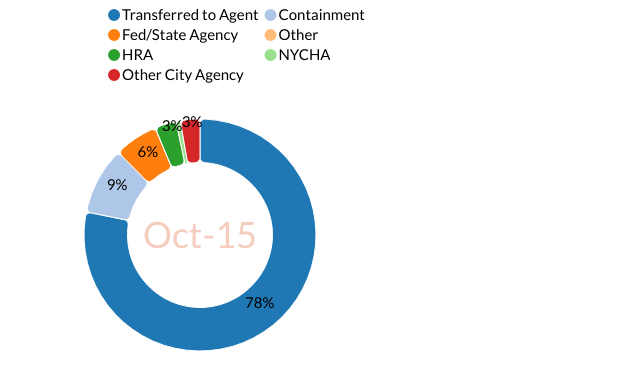
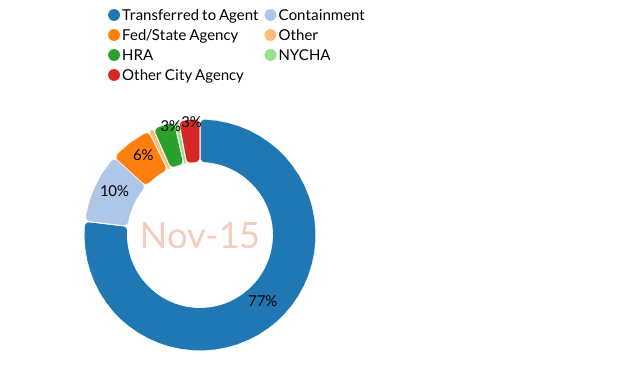
Before and after one commit to timothymartin76/SSBI, a website: page Oct_Nov/NLU_Break_2.htm in a window 1280 px wide. Shown: the whole page, without its empty margins (0-640 px from the left). Drawn offline with nearby package versions, Linux system fonts and the light colour scheme.

Commit message:
Update NLU_Break_2.htm

```diff
--- a/Oct_Nov/NLU_Break_2.htm
+++ b/Oct_Nov/NLU_Break_2.htm
@@ -54,13 +54,13 @@
 
 
 	 var testdata = [
-        {key: "Transferred to Agent", y: 383751},
-        {key: "Containment", y: 46135},
-        {key: "Fed/State Agency", y: 29938},
-        {key: "Other", y: 49},
-        {key: "HRA", y: 14683},
-        {key: "NYCHA", y: 2921},
-        {key: "Other City Agency", y: 13316}
+        {key: "Transferred to Agent", y: 349449},
+        {key: "Containment", y: 44533},
+        {key: "Fed/State Agency", y: 27265},
+        {key: "Other", y: 3181},
+        {key: "HRA", y: 13869},
+        {key: "NYCHA", y: 2753},
+        {key: "Other City Agency", y: 13370}
     ];
 
     var height = 350;
@@ -80,7 +80,7 @@
             .cornerRadius(5)
             .id('donut1'); // allow custom CSS for this one svg
 
-        chart1.title("Oct-15");
+        chart1.title("Nov-15");
        // chart1.pie.donutLabelsOutside(true).donut(true);
 
 
```
